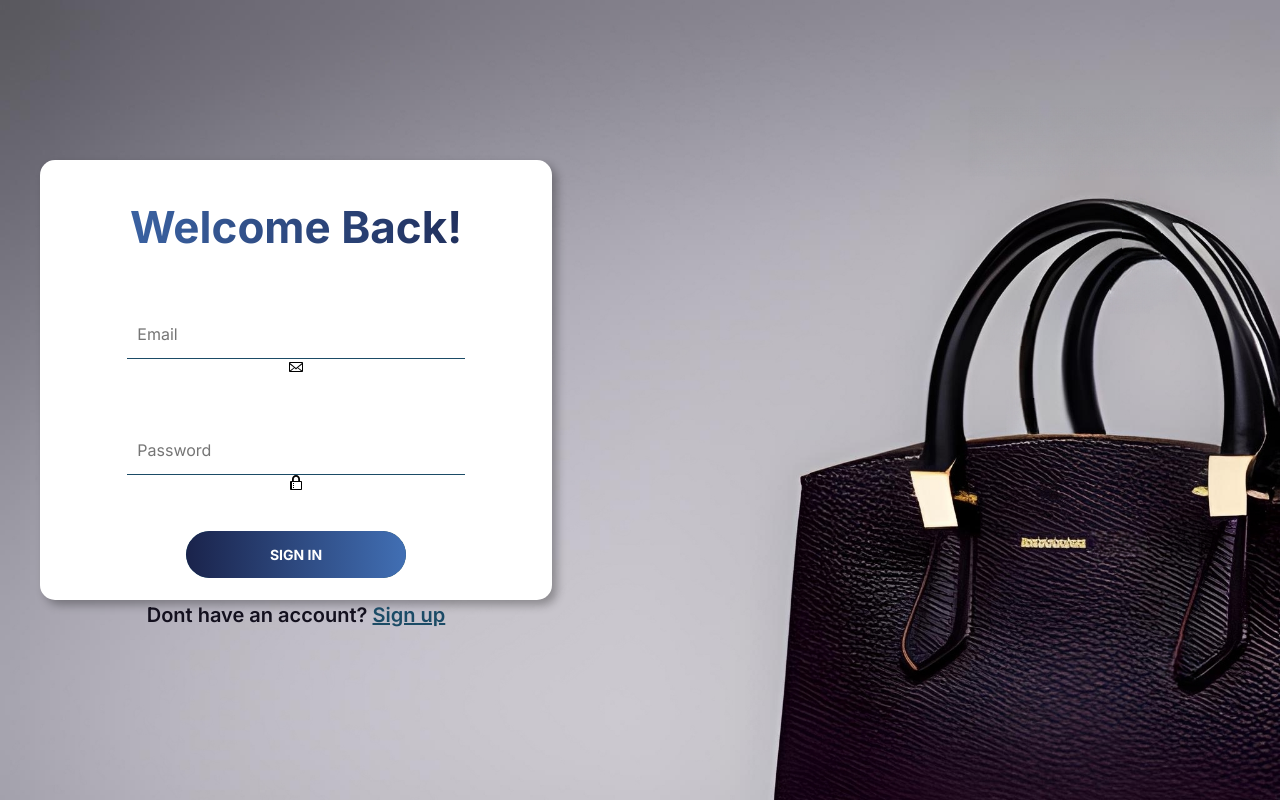
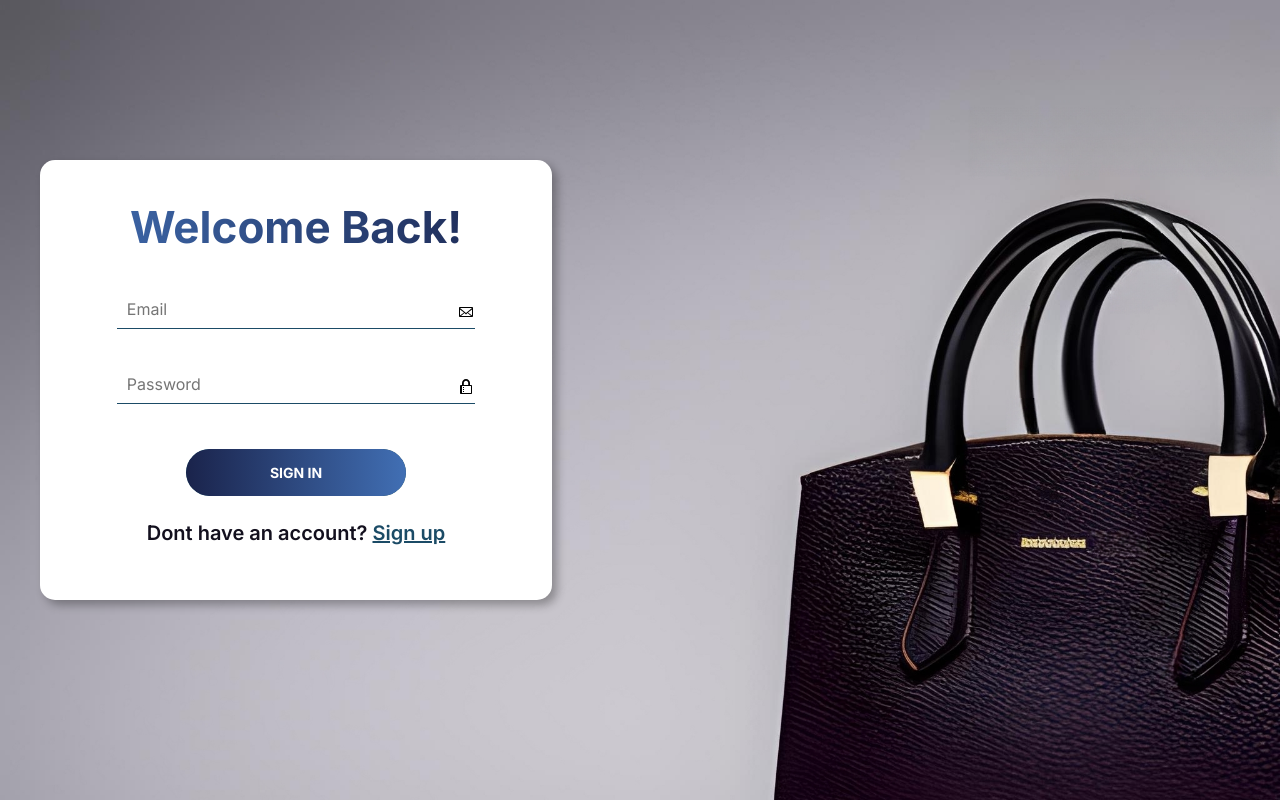
Before and after one commit to Gabriel-Lassen/E-Commerce-CodeVerse, a React (Vite) app in the folder codeverse/: page /login in a window 1280 px wide. Built offline with nearby package versions, Linux system fonts and the light colour scheme.

Commit message:
feat: responsive finished web and mobile page

```diff
--- a/codeverse/src/pages/Login/index.jsx
+++ b/codeverse/src/pages/Login/index.jsx
@@ -10,13 +10,11 @@ const Login = () => {
         <h1>Welcome Back!</h1>
         <div className={styles.input_bx}>
           <input type="text" required="required" placeholder="Email" />
-          <GoMail/>
-          {/* <span>Email</span> */}
+          <GoMail className={styles.email}/>
         </div>
         <div className={styles.input_bx}>
           <input type="password" required="required" placeholder="Password" />
-          <GoLock/>
-          {/* <span>Password</span> */}
+          <GoLock className={styles.password}/>
         </div>
         <div className={styles.login}>
           <button>Sign in</button>
--- a/codeverse/src/pages/Login/styles.module.scss
+++ b/codeverse/src/pages/Login/styles.module.scss
@@ -2,7 +2,7 @@
   .container {
     width: 100%;
     height: 100vh;
-    background: url('../../assets/imgs/imagemLogin.jpeg');
+   background: linear-gradient(180deg, var(--Grey) 10%, #7190b3 90%);
     background-repeat: no-repeat;
     background-size: cover;
 
@@ -12,7 +12,7 @@
         font-size: 2.5rem;
         font-style: normal;
         font-weight: 700;
-        padding-top: 40px;
+        padding-top: 180px;
         padding-bottom: 25px;
         display: flex;
         align-items: center;
@@ -26,15 +26,26 @@
     flex-direction: column;
     margin-bottom: 10px;
     padding: 10px 15px;
+    position: relative;
 
     input {
       min-width: 90%;
       padding: 10px;
       border: 2px solid #7f8fa6;
-      background-color: var(--Grey) ;
-      border-radius: 5px;
+      background-color: var(--Grey);
+      border-radius: 20px;
       outline: none;
       font-size: 1rem;
+    }
+    .email {
+      position: absolute;
+      top: 23px;
+      right: 57px;
+    }
+    .password {
+      position: absolute;
+      top: 23px;
+      right: 57px;
     }
   }
   .login {
@@ -45,7 +56,7 @@
     button {
       padding: 0.95rem 5.25rem;
       border-radius: 10rem;
-      color: #fff;
+      color: var(--Bright);
       font-weight: bold;
       text-transform: uppercase;
       font-size: clamp(14px, 3.88vw, 20px);
@@ -71,13 +82,13 @@
   .container {
     width: 100%;
     height: 100vh;
-    background: url('../../assets/imgs/imagemLogin.jpeg');
+    background: url("../../assets/imgs/imagemLogin.jpeg");
     background-repeat: no-repeat;
     background-size: cover;
 
     .modal {
       background-color: #fff;
-      box-shadow: 5px 5px 10px rgba(0, 0, 0, 0.3);;
+      box-shadow: 5px 5px 10px rgba(0, 0, 0, 0.3);
       border-radius: 15px;
       width: 40%;
       height: 55vh;
@@ -86,7 +97,7 @@
       left: 40px;
 
       h1 {
-        background: linear-gradient(90deg, #416fb4  0%, #1a234b 100%);
+        background: linear-gradient(90deg, #416fb4 0%, #1a234b 100%);
         -webkit-background-clip: text;
         -webkit-text-fill-color: transparent;
         font-size: clamp(34px, 2.88vw, 20px);
@@ -97,30 +108,40 @@
         display: flex;
         align-items: center;
         justify-content: center;
-
       }
     }
   }
   .input_bx {
+    width: 28vw;
     display: flex;
     align-items: center;
     flex-direction: column;
-    margin-bottom: 10px;
-    padding: 10px 15px;
+    margin: 0 auto;
+    margin-bottom: 25px;
+    position: relative;
 
     input {
+      width: 100%;
       min-width: 70%;
-      max-width: 90%;
       height: 50px;
-      padding: 10px;
+      padding: 10px 5px 0 10px;
       border: 2px solid #7f8fa6;
-
-
       outline: none;
       font-size: 1rem;
       border: none;
       border-bottom: 1px solid var(--Primary);
-      margin-top: 20px;
+    }
+    .email {
+      background-color: var(--Bright);
+      position: absolute;
+      top: 25px;
+      right: 1px;
+    }
+    .password {
+      background-color: var(--Bright);
+      position: absolute;
+      top: 25px;
+      right: 1px;
     }
   }
   .login {
@@ -131,23 +152,23 @@
 
     button {
       display: inline-block;
-        padding: .95rem 5.25rem;
+      padding: 0.95rem 5.25rem;
       border-radius: 10rem;
-        color: #fff;
+      color: var(--Bright);
       font-weight: bold;
       text-align: center;
       text-transform: uppercase;
       font-size: 1rem;
-        letter-spacing: .15rem;
-        transition: all .3s;
+      letter-spacing: 0.15rem;
+      transition: all 0.3s;
       position: relative;
       overflow: hidden;
       z-index: 1;
       border: 0;
-        margin-top:30px;
+      margin-top: 30px;
 
       &:after {
-          content: '';
+        content: "";
         position: absolute;
         bottom: 0;
         left: 0;
@@ -156,22 +177,21 @@
         background: linear-gradient(90deg, #1a234b 0%, #416fb4 100%);
         border-radius: 10rem;
         z-index: -2;
-
       }
       &:before {
-          content: '';
+        content: "";
         position: absolute;
         bottom: 0;
         left: 0;
         width: 0%;
         height: 100%;
         background: linear-gradient(90deg, #6371ac 0%, #584cc4 100%);
-          transition: all .3s;
+        transition: all 0.3s;
         border-radius: 10rem;
         z-index: -1;
       }
       &:hover {
-          color: #fff;
+        color: var(--Bright);
         transform: scale(1.02);
         box-shadow: 5px 5px 10px rgba(0, 0, 0, 0.3);
         &:before {
@@ -194,7 +214,6 @@
   }
 }
 
-
 @media screen and (min-width: 828px) {
   .container {
     .modal {
```
Lines whose indentation alone changed are shown as unchanged.
